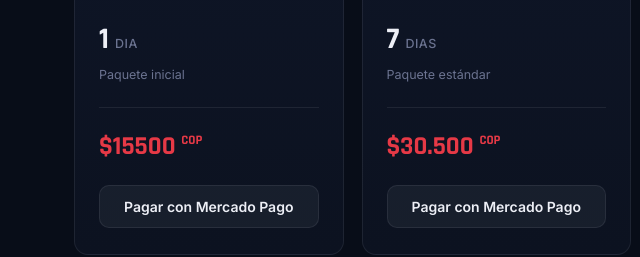
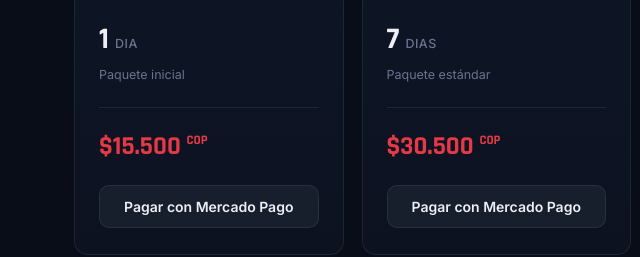
Before and after one commit to danielpesantesmoreira-hue/Pagina, a website: page index.html in a window 1280 px wide. Shown: the part 1400-1657 px from the top of the page, 0-640 px from the left. Drawn offline with Linux system fonts and the light colour scheme.

Commit message:
Add files via upload

```diff
--- a/index.html
+++ b/index.html
@@ -942,7 +942,7 @@
         </svg>
         <div class="panel-amount">1 <small>DIA</small></div>
         <p class="panel-label">Paquete inicial</p>
-        <div class="panel-price">$15500 <sup>COP</sup></div>
+        <div class="panel-price">$15.500 <sup>COP</sup></div>
         <button type="button" class="panel-buy js-buy-btn">Pagar con Mercado Pago</button>
       </div>
 
```
